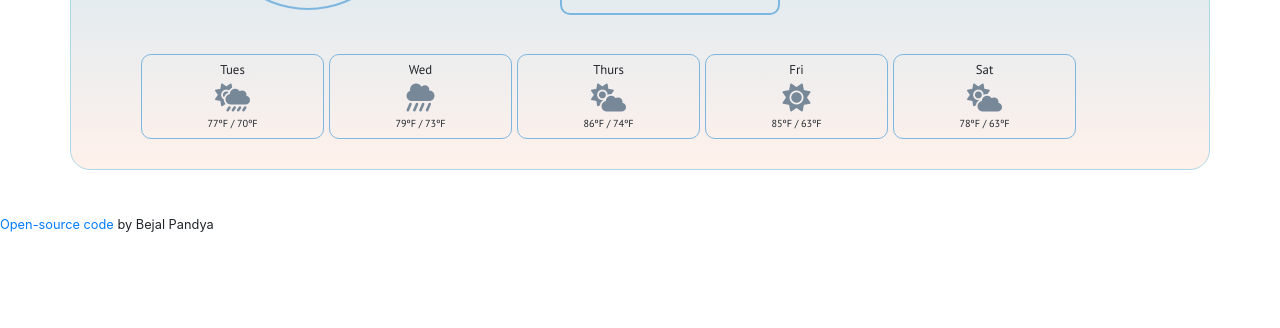
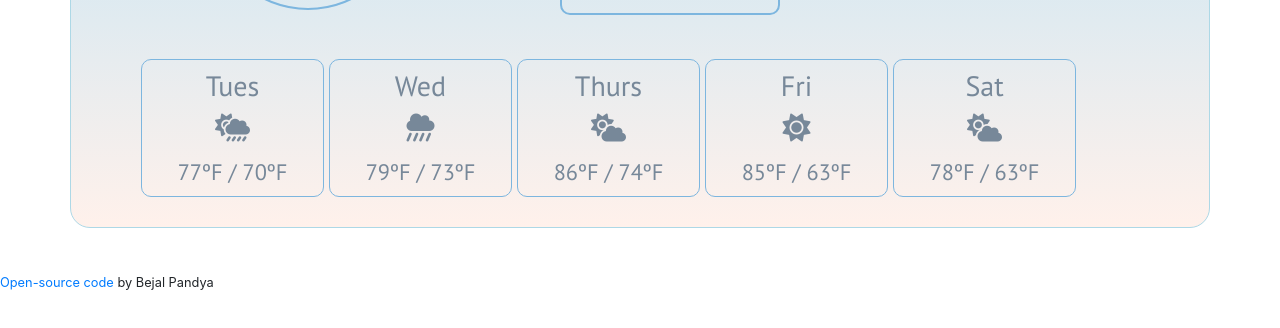
Before and after one commit to Bpandya12/weather-app, a plain HTML site: page index.html in a window 1280 px wide. Shown: the part 392-720 px from the top of the page. Drawn offline with nearby package versions, Linux system fonts and the light colour scheme.

Commit message:
Update style.css

```diff
--- a/style.css
+++ b/style.css
@@ -92,7 +92,7 @@ hr {
   left: 50px;
 }
 
-.weekly-forecast i {
+.weekly-forecast {
   font-size: 28px;
   color: lightslategray;
   margin-top: 5px;
@@ -107,4 +107,5 @@ hr {
 
 .open-source {
   text-align: center;
+  position: center;
 }
```
